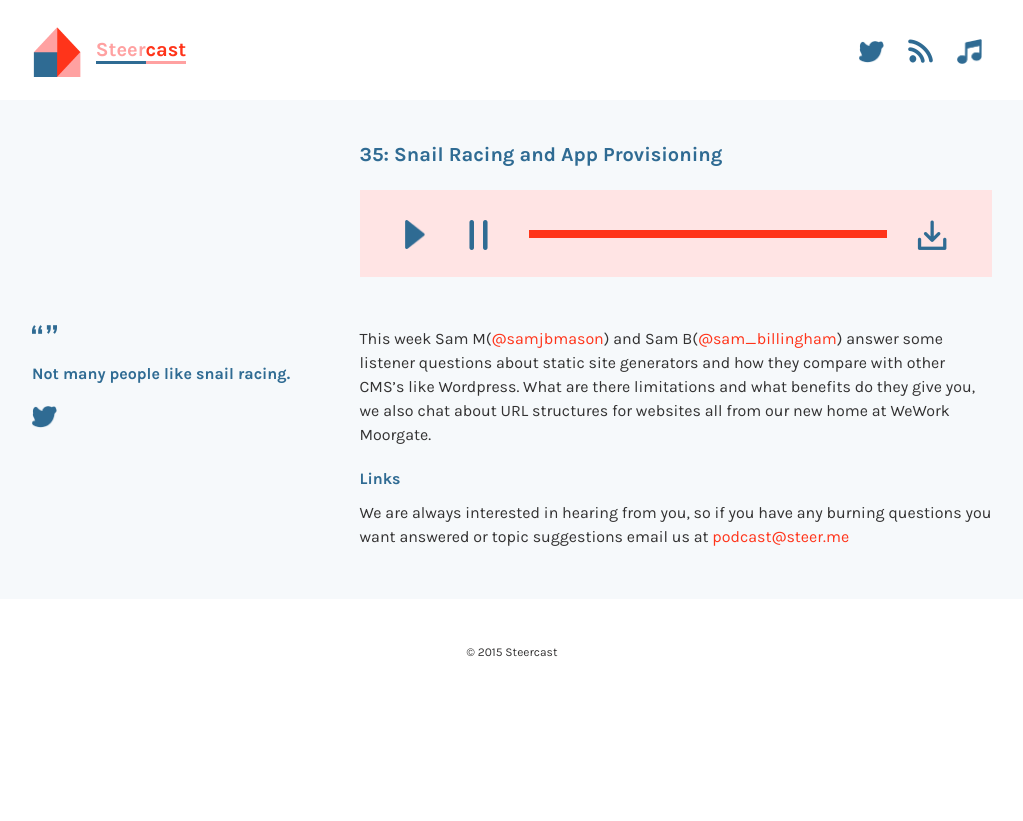
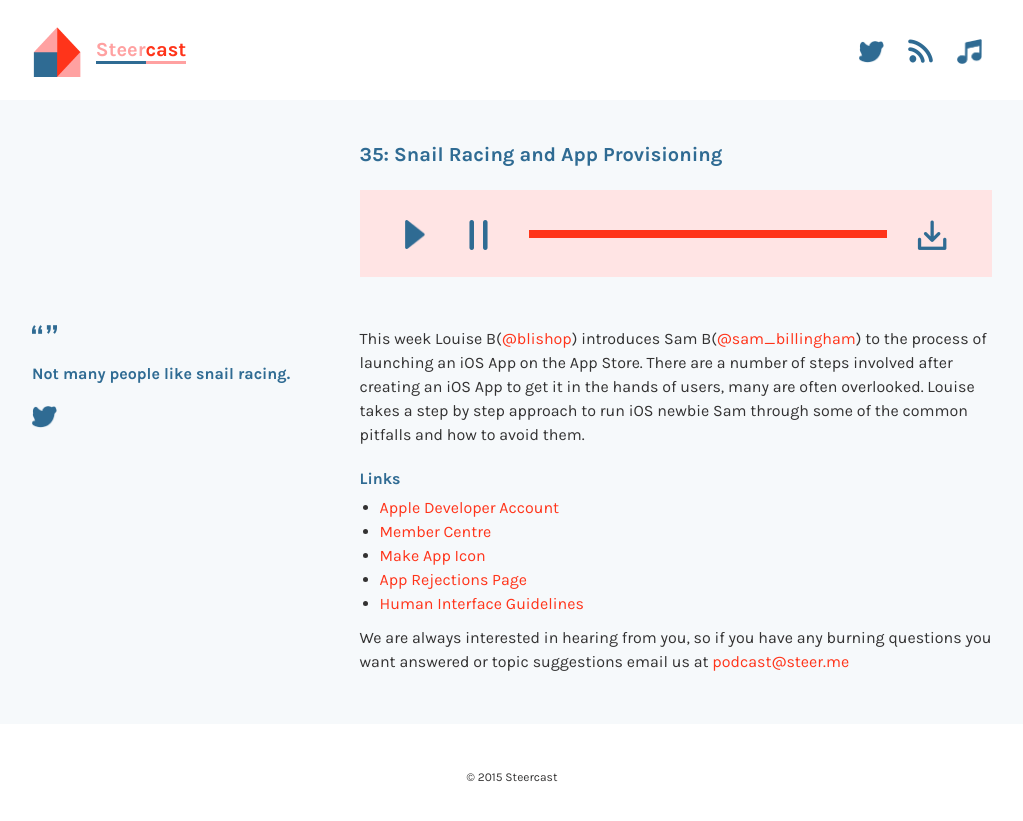
Before and after one commit to vivienney/podcast, a Jekyll site: the page built from _episodes/35.markdown, in a window 1280 px wide. Shown: the top 821 px of the page, without its empty margins (128-1151 px from the left). Built offline with Jekyll 4.4.1, drawn with Linux system fonts in a browser that asks for light colours.

Commit message:
shownotes ep 35

```diff
--- a/_episodes/35.markdown
+++ b/_episodes/35.markdown
@@ -8,14 +8,18 @@ audio_link: "http://steer-podcast.s3-eu-west-1.amazonaws.com/35.mp3"
 # Details for RSS Feed
 duration: "44:53" # duration in minutes:seconds
 length: 43089420  # size in bytes
-summary: ""
+summary: "LB and SB Talk about how to launch an iOS App on the App Store"
 
 # The main content cant be more than 4,000 characters
 ---
-This week Sam M([@samjbmason](https://twitter.com/samjbmason)) and Sam B([@sam_billingham](https://twitter.com/sam_billingham)) answer some listener questions about static site generators and how they compare with other CMS's like Wordpress. What are there limitations and what benefits do they give you, we also chat about URL structures for websites all from our new home at WeWork Moorgate.
+This week Louise B([@blishop](https://twitter.com/blishop)) introduces Sam B([@sam_billingham](https://twitter.com/sam_billingham)) to the process of launching an iOS App on the App Store. There are a number of steps involved after creating an iOS App to get it in the hands of users, many are often overlooked. Louise takes a step by step approach to run iOS newbie Sam through some of the common pitfalls and how to avoid them.
 
 
 #### Links
-
+- [Apple Developer Account](https://developer.apple.com/register/)
+- [Member Centre](https://developer.apple.com/membercenter/index.action)
+- [Make App Icon](http://makeappicon.com/)
+- [App Rejections Page](https://developer.apple.com/app-store/review/rejections/)
+- [Human Interface Guidelines](https://developer.apple.com/library/ios/documentation/UserExperience/Conceptual/MobileHIG/)
 
 We are always interested in hearing from you, so if you have any burning questions you want answered or topic suggestions email us at [podcast@steer.me](mailto:podcast@steer.me)
```
